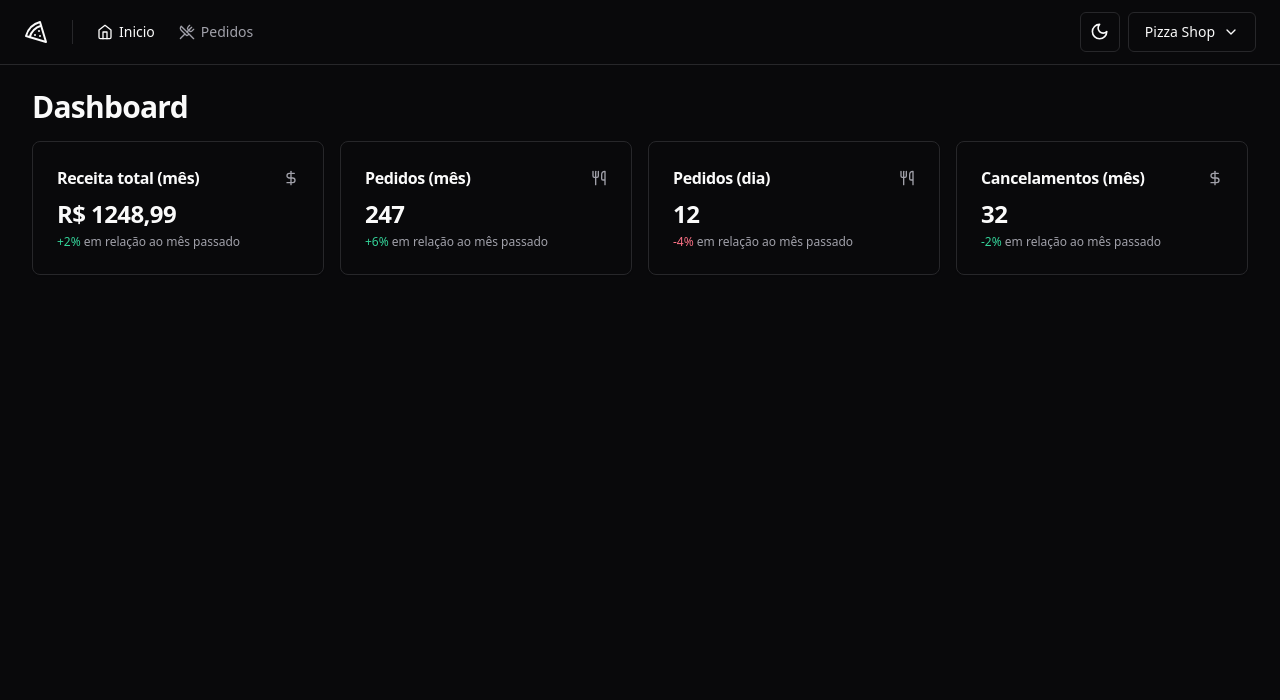
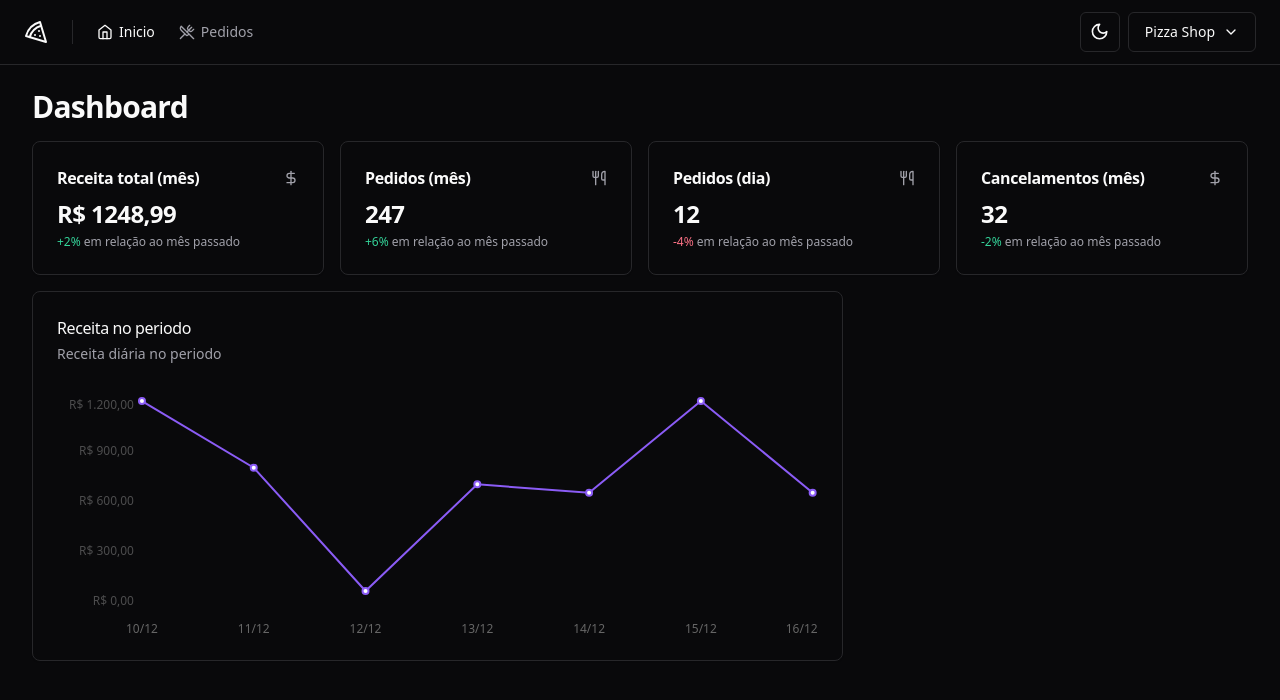
Before and after one commit to clevessonmendonca/pizza-app, a React (Vite) app: page / in a window 1280 px wide. Shown: the top 700 px of the page. Built offline with nearby package versions, Linux system fonts and the light colour scheme.

Commit message:
feat: lineChart with recharts

```diff
--- a/package.json
+++ b/package.json
@@ -28,6 +28,7 @@
     "react-helmet-async": "^2.0.4",
     "react-hook-form": "^7.49.2",
     "react-router-dom": "^6.21.1",
+    "recharts": "^2.12.7",
     "sonner": "^1.3.1",
     "sort-by": "^0.0.2",
     "tailwind-merge": "^2.1.0",
--- a/src/pages/app/dashboard/dashboard.tsx
+++ b/src/pages/app/dashboard/dashboard.tsx
@@ -3,6 +3,7 @@
 import { MonthOrdersAmountCard } from "./month-orders-amount";
 import { DayOrdersAmountCard } from "./day-orders-amount-card";
 import { MonthCanceledOrdersAmountCard } from "./month-canceled-orders-amount";
+import { RevenueChart } from "./revenue-chart";
 
 export const Dashboard = () => {
   return (
@@ -17,6 +18,10 @@
           <DayOrdersAmountCard />
           <MonthCanceledOrdersAmountCard />
         </div>
+
+        <div className="grid grid-cols-9 ga-4">
+          <RevenueChart />
+        </div>
       </div>
     </>
   );
--- /dev/null
+++ b/src/pages/app/dashboard/revenue-chart.tsx
@@ -0,0 +1,67 @@
+import {
+  Card,
+  CardContent,
+  CardDescription,
+  CardHeader,
+  CardTitle,
+} from "@/components/ui/card";
+import colors from "tailwindcss/colors";
+import {
+  ResponsiveContainer,
+  LineChart,
+  XAxis,
+  YAxis,
+  Line,
+  Tooltip,
+} from "recharts";
+
+const data = [
+  { date: "10/12", revenue: 1200 },
+  { date: "11/12", revenue: 800 },
+  { date: "12/12", revenue: 60 },
+  { date: "13/12", revenue: 700 },
+  { date: "14/12", revenue: 650 },
+  { date: "15/12", revenue: 1200 },
+  { date: "16/12", revenue: 650 },
+];
+
+export const RevenueChart = () => {
+  return (
+    <Card className="col-span-6">
+      <CardHeader className="flex-row items-center justify-between pb-8">
+        <div className="space-y-1">
+          <CardTitle className="text-base font-medium">
+            Receita no periodo
+          </CardTitle>
+          <CardDescription>Receita diária no periodo</CardDescription>
+        </div>
+      </CardHeader>
+
+      <CardContent>
+        <ResponsiveContainer width="100%" height={240}>
+          <LineChart data={data} style={{ fontSize: 12 }}>
+            <XAxis dataKey="date" axisLine={false} tickLine={false} dy={16} />
+            <YAxis
+              stroke="#8888"
+              width={80}
+              tickFormatter={(value: number) =>
+                value.toLocaleString("pt-BR", {
+                  style: "currency",
+                  currency: "BRL",
+                })
+              }
+              axisLine={false}
+              tickLine={false}
+            />
+            <Line
+              type="linear"
+              stroke={colors.violet["500"]}
+              strokeWidth={2}
+              dataKey="revenue"
+            />
+          </LineChart>
+        </ResponsiveContainer>
+      </CardContent>
+    </Card>
+  );
+};
```
Also changed, not shown: 1 other file (tests, documents, lock files or other folders).
